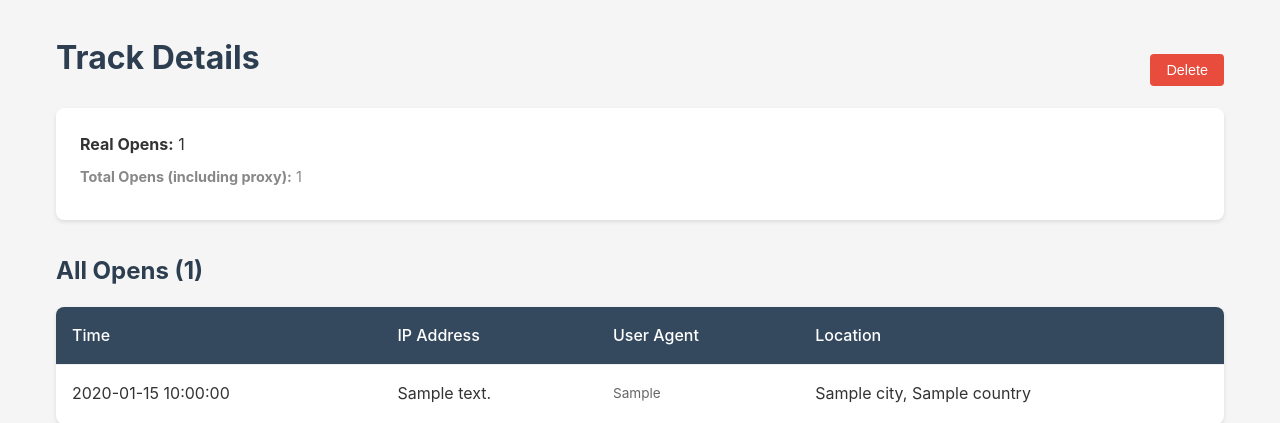
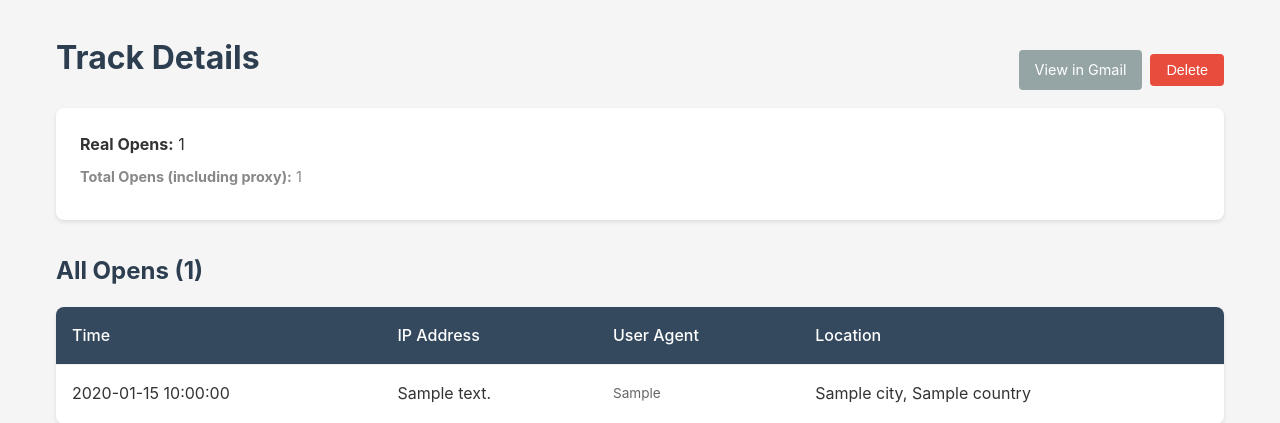
Before and after one commit to mbuckingham74/mailtracker, a FastAPI app: template app/templates/detail.html in a window 1280 px wide. Shown: the part 70-493 px from the top of the page. Run offline with FastAPI, Linux system fonts and the light colour scheme; the template is opened without the code that fills it: most values are stand-ins (such as "Sample title", 1, 10 or a date in 2020).

Commit message:
Add "View in Gmail" button to detail page
Opens Gmail search for the original sent email using recipient and subject.

🤖 Generated with [Claude Code](https://claude.com/claude-code)

Co-Authored-By: Claude Opus 4.5 <noreply@anthropic.com>

```diff
--- a/app/routes/dashboard.py
+++ b/app/routes/dashboard.py
@@ -8,6 +8,7 @@ import uuid
 import os
 import ipaddress
 from datetime import datetime, timezone, timedelta
+from urllib.parse import quote
 
 from ..database import get_db, TrackedEmail, Open
 
@@ -286,6 +287,17 @@ async def detail_page(request: Request, track_id: str, db: AsyncSession = Depend
     pixel_url = f"https://mailtrack.tachyonfuture.com/p/{track.id}.gif"
     html_snippet = f'<img src="{pixel_url}" width="1" height="1" style="display:none" alt="" />'
 
+    # Build Gmail search URL to find the original sent email
+    gmail_search_parts = ["in:sent"]
+    if track.recipient:
+        # Handle comma-separated recipients - just use first one for search
+        first_recipient = track.recipient.split(',')[0].strip()
+        gmail_search_parts.append(f"to:{first_recipient}")
+    if track.subject:
+        gmail_search_parts.append(f"subject:{track.subject}")
+    gmail_search_query = " ".join(gmail_search_parts)
+    gmail_search_url = f"https://mail.google.com/mail/u/0/#search/{quote(gmail_search_query)}"
+
     return templates.TemplateResponse("detail.html", {
         "request": request,
         "track": track,
@@ -294,7 +306,8 @@ async def detail_page(request: Request, track_id: str, db: AsyncSession = Depend
         "first_proxy_open": first_proxy_open,
         "first_proxy_type": first_proxy_type,
         "pixel_url": pixel_url,
-        "html_snippet": html_snippet
+        "html_snippet": html_snippet,
+        "gmail_search_url": gmail_search_url
     })
 
 
--- a/app/static/style.css
+++ b/app/static/style.css
@@ -117,6 +117,20 @@ tr.opened:hover {
 
 .btn-danger:hover {
     background: #c0392b;
+}
+
+.btn-secondary {
+    background: #95a5a6;
+}
+
+.btn-secondary:hover {
+    background: #7f8c8d;
+}
+
+.detail-actions {
+    display: flex;
+    gap: 0.5rem;
+    align-items: center;
 }
 
 .create-form {
--- a/app/templates/detail.html
+++ b/app/templates/detail.html
@@ -3,9 +3,14 @@
 {% block content %}
 <div class="detail-header">
     <h1>Track Details</h1>
-    <form method="post" action="/delete/{{ track.id }}" style="display:inline" onsubmit="return confirm('Delete this track and all opens?')">
-        <button type="submit" class="btn btn-danger">Delete</button>
-    </form>
+    <div class="detail-actions">
+        {% if track.recipient or track.subject %}
+        <a href="{{ gmail_search_url }}" target="_blank" class="btn btn-secondary">View in Gmail</a>
+        {% endif %}
+        <form method="post" action="/delete/{{ track.id }}" style="display:inline" onsubmit="return confirm('Delete this track and all opens?')">
+            <button type="submit" class="btn btn-danger">Delete</button>
+        </form>
+    </div>
 </div>
 
 <div class="track-info">
```
